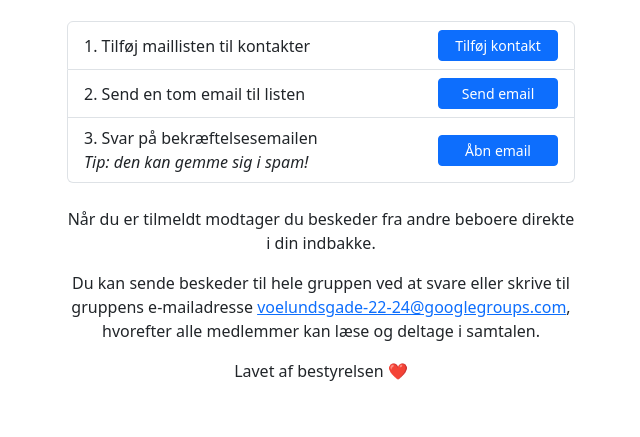
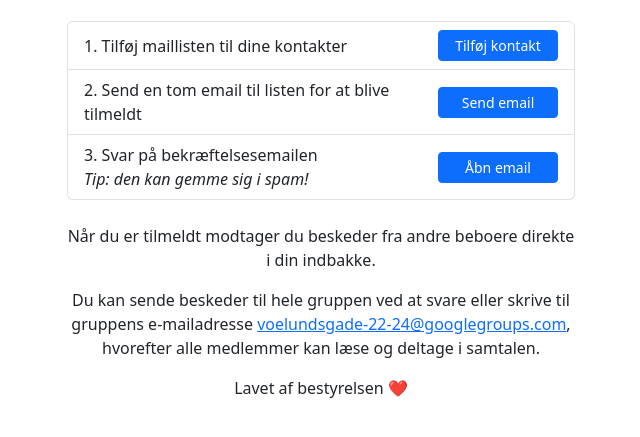
Before and after one commit to martinohansen/mailliste, a plain HTML site: page index.html in a window 1280 px wide. Shown: the part 209-646 px from the top of the page, without its empty margins (319-959 px from the left). Drawn offline with nearby package versions, Linux system fonts and the light colour scheme.

Commit message:
Update index.html

```diff
--- a/index.html
+++ b/index.html
@@ -46,7 +46,7 @@
                 <!-- Contact -->
                 <li class="list-group-item d-flex justify-content-between align-items-center">
                     <div>
-                        1. Tilføj maillisten til kontakter
+                        1. Tilføj maillisten til dine kontakter
                     </div>
                     <div>
                         <a href="contact.vcf" download class="btn btn-primary btn-sm">
@@ -58,7 +58,7 @@
                 <!-- Signup -->
                 <li class="list-group-item d-flex justify-content-between align-items-center">
                     <div>
-                        2. Send en tom email til listen
+                        2. Send en tom email til listen for at blive tilmeldt
                     </div>
                     <div>
                         <a href="mailto:voelundsgade-22-24+subscribe@googlegroups.com" type="button"
```
